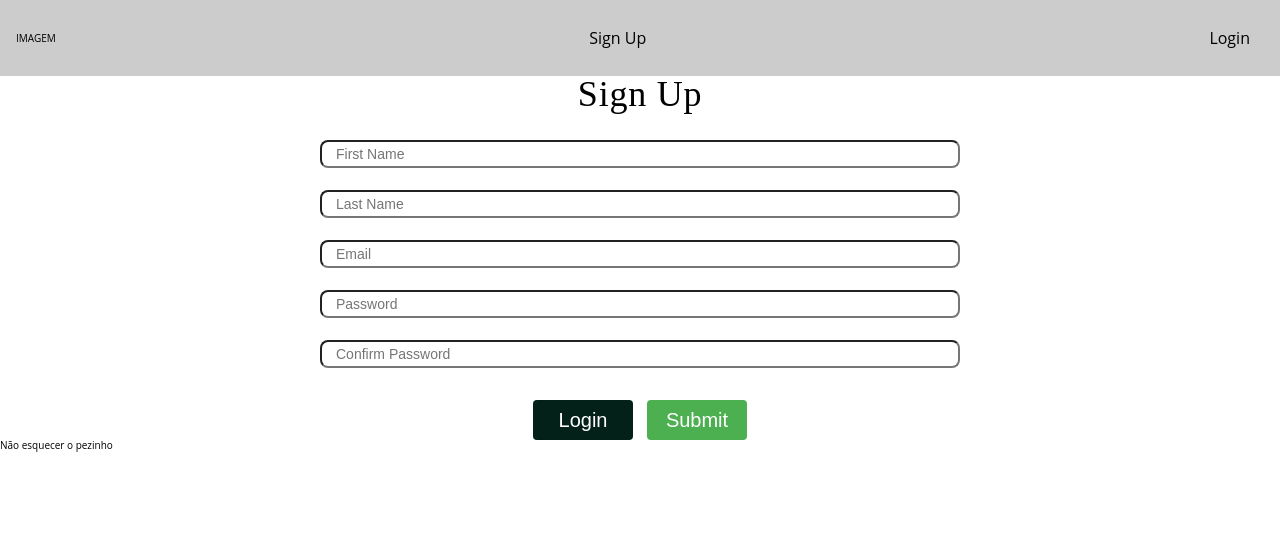
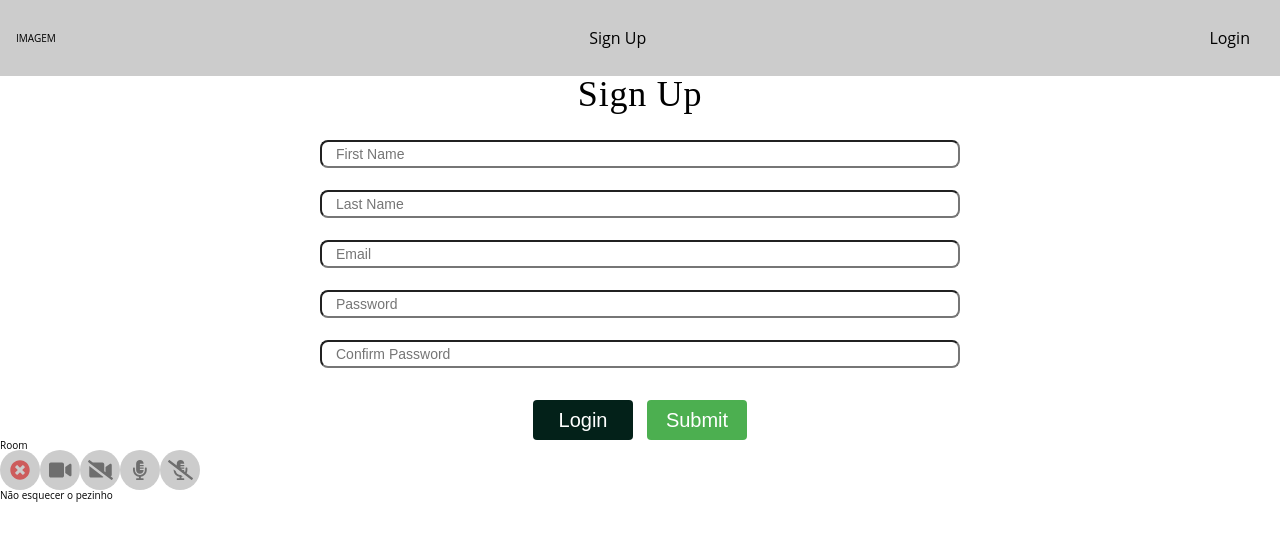
Before and after one commit to Code2Gether/NiceToMeetYou, a React (Create React App) app in the folder front-end/: page /signup in a window 1280 px wide. Shown: the top 540 px of the page. Built offline with nearby package versions, Linux system fonts and the light colour scheme.

Commit message:
Create ButtonIcon Component

```diff
--- a/front-end/package.json
+++ b/front-end/package.json
@@ -26,6 +26,7 @@
         "redux": "^4.0.5",
         "redux-logger": "^3.0.6",
         "redux-thunk": "^2.3.0",
+        "socket.io": "^2.3.0",
         "styled-components": "^5.1.1",
         "typescript": "^3.7.5"
     },
--- a/front-end/src/App.tsx
+++ b/front-end/src/App.tsx
@@ -4,6 +4,9 @@ import { Redirect, Route, Switch } from 'react-router-dom';
 import Login from './pages/Login/Login';
 import SignUp from './pages/SignUp/SignUp';
 import Home from './pages/Home/Home';
+import Room from './pages/Room/Room';
+import ButtonIconComponent from './components/ui-components/ButtonIconComponent/ButtonIconComponent';
+import { theme } from './css/theme';
 
 const App: React.FC = () => {
     return (
@@ -15,6 +18,67 @@ const App: React.FC = () => {
                 <Route exact path="/signup" component={SignUp} />
                 <Route render={() => <Redirect to={{ pathname: '/' }} />} />
             </Switch>
+            <Room />
+            <ButtonIconComponent
+                width={4}
+                height={4}
+                disabled={false}
+                fontSize={2}
+                bgColor={theme.colors.grey[200]}
+                color={'indianred'}
+                onClick={() => {
+                    console.log('Exit');
+                }}
+                iconType={'times-circle'}
+            />
+            <ButtonIconComponent
+                width={4}
+                height={4}
+                disabled={false}
+                fontSize={2}
+                bgColor={theme.colors.grey[200]}
+                color={theme.colors.grey[400]}
+                onClick={() => {
+                    console.log('Video On');
+                }}
+                iconType={'video'}
+            />
+            <ButtonIconComponent
+                width={4}
+                height={4}
+                disabled={false}
+                fontSize={2}
+                bgColor={theme.colors.grey[200]}
+                color={theme.colors.grey[400]}
+                onClick={() => {
+                    console.log('Video Off');
+                }}
+                iconType={'video-slash'}
+            />
+            <ButtonIconComponent
+                width={4}
+                height={4}
+                disabled={false}
+                fontSize={2}
+                bgColor={theme.colors.grey[200]}
+                color={theme.colors.grey[400]}
+                onClick={() => {
+                    console.log('Mic On');
+                }}
+                iconType={'microphone-alt'}
+            />
+            <ButtonIconComponent
+                width={4}
+                height={4}
+                disabled={false}
+                fontSize={2}
+                bgColor={theme.colors.grey[200]}
+                color={theme.colors.grey[400]}
+                onClick={() => {
+                    console.log('Mic Off');
+                }}
+                iconType={'microphone-alt-slash'}
+            />
             <footer>Não esquecer o pezinho</footer>
         </div>
     );
--- /dev/null
+++ b/front-end/src/components/ui-components/ButtonIconComponent/ButtonIconComponent.style.ts
@@ -0,0 +1,32 @@
+import styled from 'styled-components';
+import { ButtonIconProps } from '../../../utils/types/types';
+import { FontAwesomeIcon } from '@fortawesome/react-fontawesome';
+
+export const Button = styled.button<ButtonIconProps>`
+    ${(props) => `
+        width: ${props.width}rem;
+        height: ${props.height}rem;
+        disabled: ${props.disabled};
+        color: ${props.color};
+        background-color: ${props.bgColor};
+        border-radius: 50%;
+        transition: all 0.1s ease-in-out;
+
+        &:hover {
+            transform: scale(1.01) translateY(-0.3rem);
+        }
+        &:hover > * {
+                color: orangered;
+        }
+        &:active {
+            transform: translateY(-0.1rem);
+        }
+    `};
+`;
+
+export const Icon = styled(FontAwesomeIcon)`
+    ${(props) => `
+        font-size: ${props.fontSize}rem;
+        color: ${props.color};
+    `}
+`;
--- /dev/null
+++ b/front-end/src/components/ui-components/ButtonIconComponent/ButtonIconComponent.tsx
@@ -0,0 +1,28 @@
+import React from 'react';
+import { Button, Icon } from './ButtonIconComponent.style';
+import { ButtonIconProps } from '../../../utils/types/types';
+
+const ButtonIconComponent: React.FC<ButtonIconProps> = ({
+    fontSize,
+    width,
+    height,
+    disabled,
+    color,
+    bgColor,
+    onClick,
+    iconType,
+}) => {
+    return (
+        <Button
+            width={width}
+            height={height}
+            disabled={disabled}
+            bgColor={bgColor}
+            onClick={onClick}
+        >
+            <Icon color={color} icon={iconType} fontSize={fontSize} />
+        </Button>
+    );
+};
+
+export default ButtonIconComponent;
--- a/front-end/src/components/ui-components/ErrorMessage/ErrorMessage.tsx
+++ b/front-end/src/components/ui-components/ErrorMessage/ErrorMessage.tsx
@@ -1,5 +1,4 @@
 import React from 'react';
-import { FontAwesomeIcon } from '@fortawesome/react-fontawesome';
 import { ErrorMessageProps } from '../../../utils/types/types';
 import {
     ErrorMessageDiv,
--- a/front-end/src/components/ui-components/FontAwesome/FontAwesome.ts
+++ b/front-end/src/components/ui-components/FontAwesome/FontAwesome.ts
@@ -2,6 +2,19 @@ import { library } from '@fortawesome/fontawesome-svg-core';
 import {
     faExclamationTriangle,
     faEnvelope,
+    faMicrophoneAlt,
+    faMicrophoneAltSlash,
+    faVideo,
+    faVideoSlash,
+    faTimesCircle,
 } from '@fortawesome/free-solid-svg-icons';
 
-library.add(faExclamationTriangle, faEnvelope);
+library.add(
+    faExclamationTriangle,
+    faEnvelope,
+    faMicrophoneAlt,
+    faMicrophoneAltSlash,
+    faVideo,
+    faVideoSlash,
+    faTimesCircle
+);
--- a/front-end/src/components/ui-components/InputComponent/InputComponent.tsx
+++ b/front-end/src/components/ui-components/InputComponent/InputComponent.tsx
@@ -7,7 +7,8 @@ const InputComponent: React.FC<InputComponentProps> = ({
     type,
     placeholder,
     onChange,
-    required
+    required,
+    label = true,
 }) => {
     return (
         <>
@@ -17,9 +18,9 @@ const InputComponent: React.FC<InputComponentProps> = ({
                 placeholder={placeholder}
                 onChange={onChange}
                 required={required}
-                autoComplete='off'
+                autoComplete="off"
             />
-            <Label>{placeholder}</Label>
+            {label && <Label>{placeholder}</Label>}
         </>
     );
 };
--- /dev/null
+++ b/front-end/src/pages/Room/Room.tsx
@@ -0,0 +1,12 @@
+import React from 'react';
+import {} from './Room.styles';
+
+const Room: React.FC = () => {
+    return (
+        <div>
+            <h1>Room</h1>
+        </div>
+    );
+};
+
+export default Room;
--- a/front-end/src/utils/types/types.ts
+++ b/front-end/src/utils/types/types.ts
@@ -32,6 +32,7 @@ export interface InputComponentProps {
     type: string;
     placeholder: string;
     required: boolean;
+    label?: boolean;
     onChange: (evt: ChangeEvent<HTMLInputElement>) => void;
 }
 
@@ -42,6 +43,10 @@ export interface ButtonProps extends HTMLAttributes<HTMLButtonElement> {
     disabled?: boolean;
     color?: string | Color;
     bgColor?: string | Color;
+}
+
+export interface ButtonIconProps extends ButtonProps {
+    iconType?: any;
 }
 
 export interface UserReducer {
```
Also changed, not shown: front-end/src/components/Chat/Chat.styles.ts (added, +15 -0 lines), front-end/src/components/Chat/Chat.tsx (added, +12 -0 lines), front-end/src/pages/Room/Room.styles.ts (added, +18 -0 lines), 2 other files (tests, documents, lock files or other folders).
